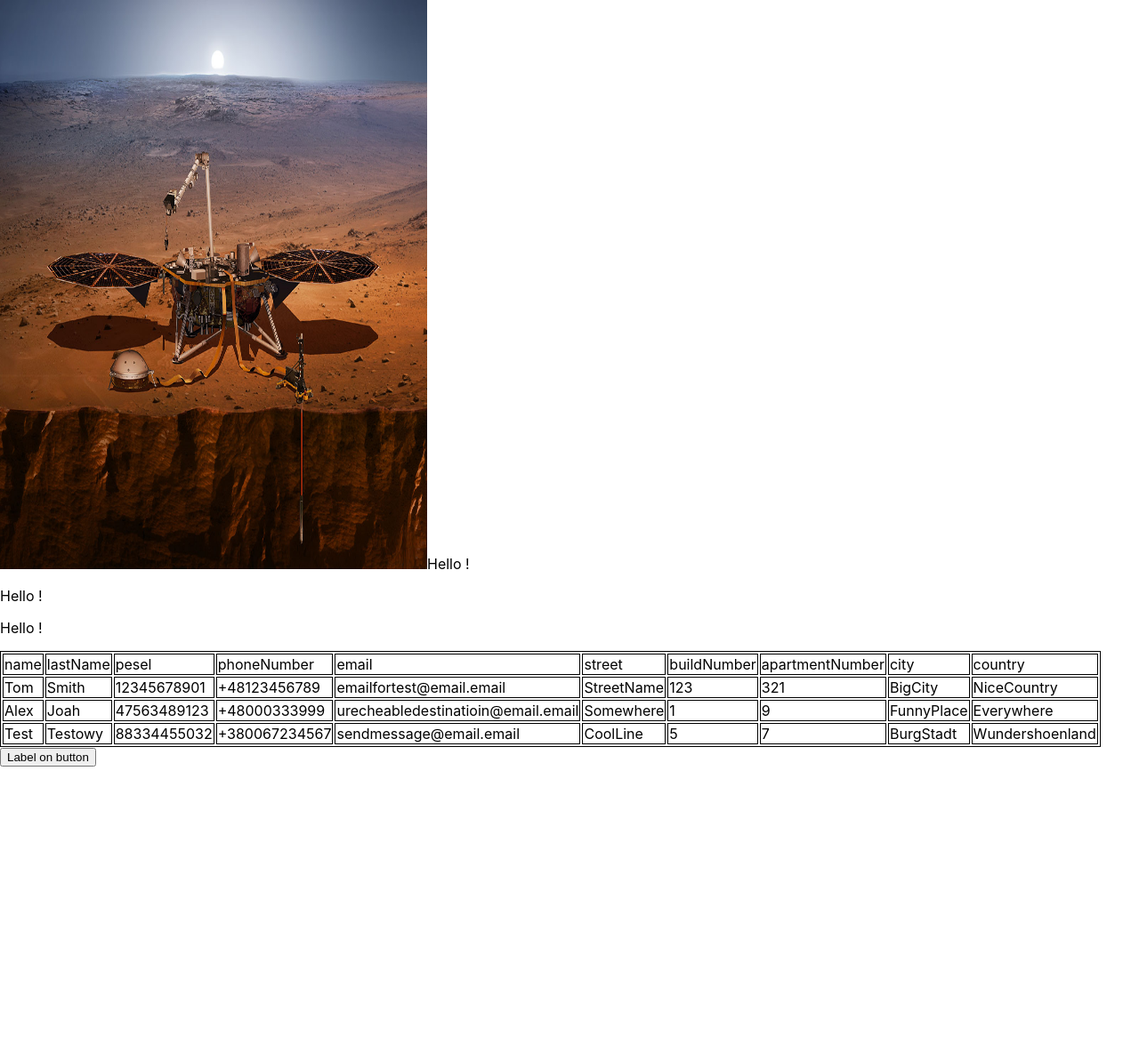
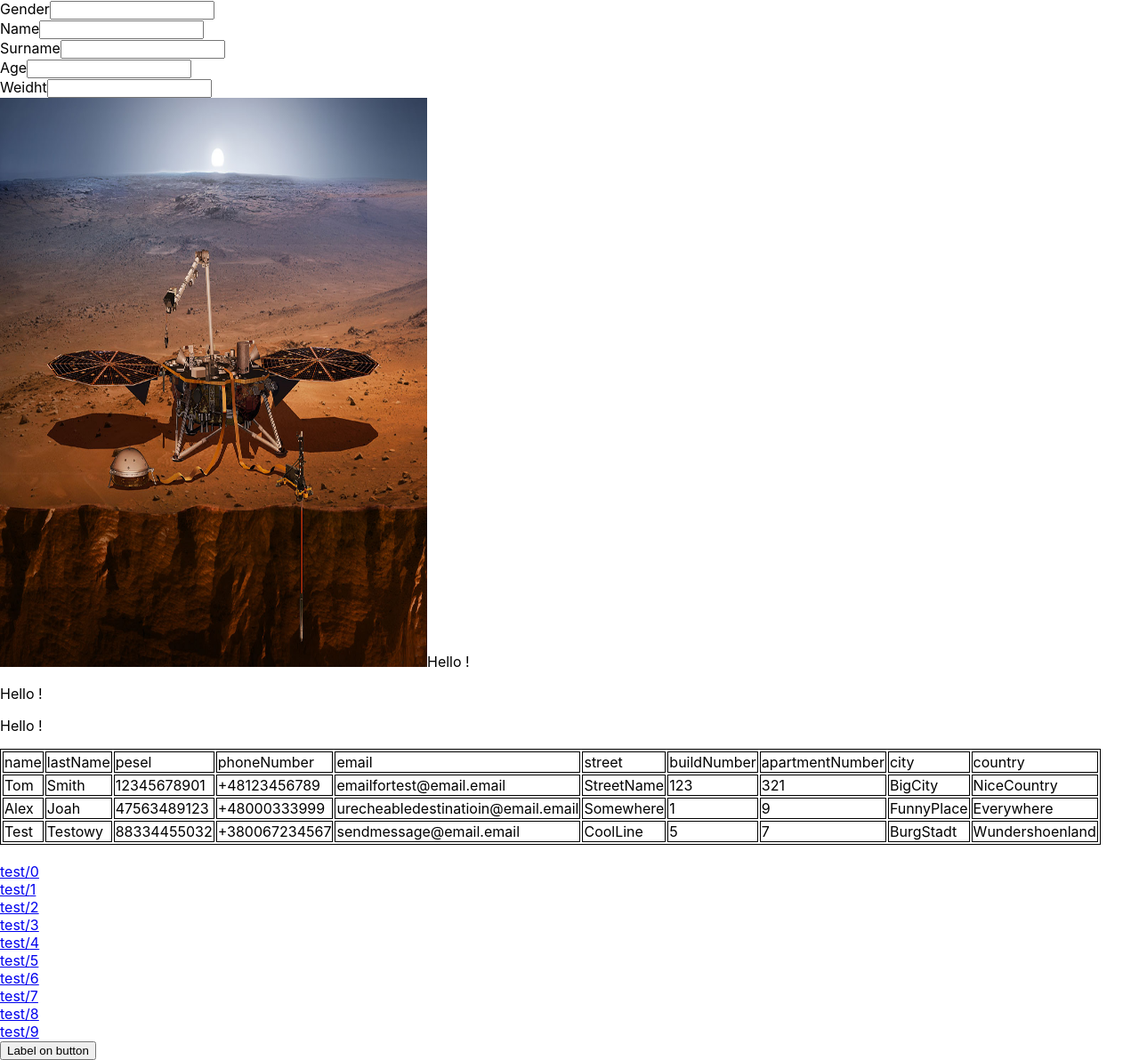
Before and after one commit to DimonKeval/ReactProbe, a React (Create React App) app: page / in a window 1280 px wide. Shown: the whole page at 89% size. Before the commit the page ends 862 px from the top, so only its background shows below. Built offline with nearby package versions, Linux system fonts and the light colour scheme.

Commit message:
Use Router for React

```diff
--- a/package.json
+++ b/package.json
@@ -8,6 +8,7 @@
     "@testing-library/user-event": "^7.2.1",
     "react": "^16.13.1",
     "react-dom": "^16.13.1",
+    "react-router-dom": "^5.2.0",
     "react-scripts": "3.4.3"
   },
   "scripts": {
--- a/src/App.js
+++ b/src/App.js
@@ -7,11 +7,15 @@ import {TeleData} from "./TeleData";
 import {AllData} from "./AllData";
 import {CustomButton} from "./CustomButton";
 import {MyComponent} from "./MyComponent";
+import {Questionnaire} from "./questionnaire";
+import {BrowserRouter as Router, Switch, Route, Link} from "react-router-dom";
+import {Nested} from "./Nested";
 
 
 function App() {
     return <>
-        <Image source='imgforprobe.jpg' defaultName='some image'/>
+        <Questionnaire/>
+        <Image source='/imgforprobe.jpg' defaultName='some image'/>
         {/*<IdentData name='Dmytro' lastName='Kovalskyi' pesel='12345678901'/>*/}
         {/*<TeleData phoneNumber='+48123456789'*/}
         {/*          email='emailfortest@email.email'*/}
@@ -31,6 +35,23 @@ function App() {
         {/*         city='BigCity'*/}
         {/*         country='NiceCountry'/>*/}
         <MyComponent/>
+        <Router>
+            <Switch>
+                <Route path='/test/:id' exact>
+                    <Nested/>
+                </Route>
+                <Route path='/xyz'>
+                    <div>xyz</div>
+                </Route>
+            </Switch>
+            <br/>
+            {[0, 1, 2, 3, 4, 5, 6, 7, 8, 9]
+                .map(el => <>
+                        <Link to={`/test/${el}`}>test/{el}</Link>
+                        <br/>
+                    </>
+                )}
+        </Router>
         <CustomButton defaultLabel="Label on button"
                       start={1000}
                       reverse={false}
--- a/src/CustomButton.jsx
+++ b/src/CustomButton.jsx
@@ -16,7 +16,7 @@ export function CustomButton(props){
 
     return <>
         <button onClick={()=>{reactionOnClick()}}>
-            {state ? count : text} {}
+            {state ? count : text}
         </button>
 </>
 }
--- /dev/null
+++ b/src/Nested.jsx
@@ -0,0 +1,16 @@
+import React from "react";
+import {Redirect, useParams} from "react-router-dom";
+
+export function Nested(){
+    const params = useParams();
+
+    const num = +params.id;
+
+    if (isNaN(num)){
+        return <Redirect to='/'/>
+    }
+
+    return <>
+        {params.id}
+        </>;
+}
--- /dev/null
+++ b/src/Question.jsx
@@ -0,0 +1,8 @@
+import React from "react";
+
+export function Question(props){
+    return <form>
+        <label>{props.label}</label>
+        <input id={props.id}/>
+    </form>
+}
--- /dev/null
+++ b/src/questionnaire.jsx
@@ -0,0 +1,11 @@
+import React from "react";
+import {Question} from "./Question";
+
+export function Questionnaire() {
+    return <div><Question label='Gender' id='gender'/>
+        <Question label='Name' id='name'/>
+        <Question label='Surname' id='surname'/>
+        <Question label='Age' id='age'/>
+        <Question label='Weidht' id='weight'/>
+    </div>
+}
```
Also changed, not shown: 1 other file (tests, documents, lock files or other folders).
